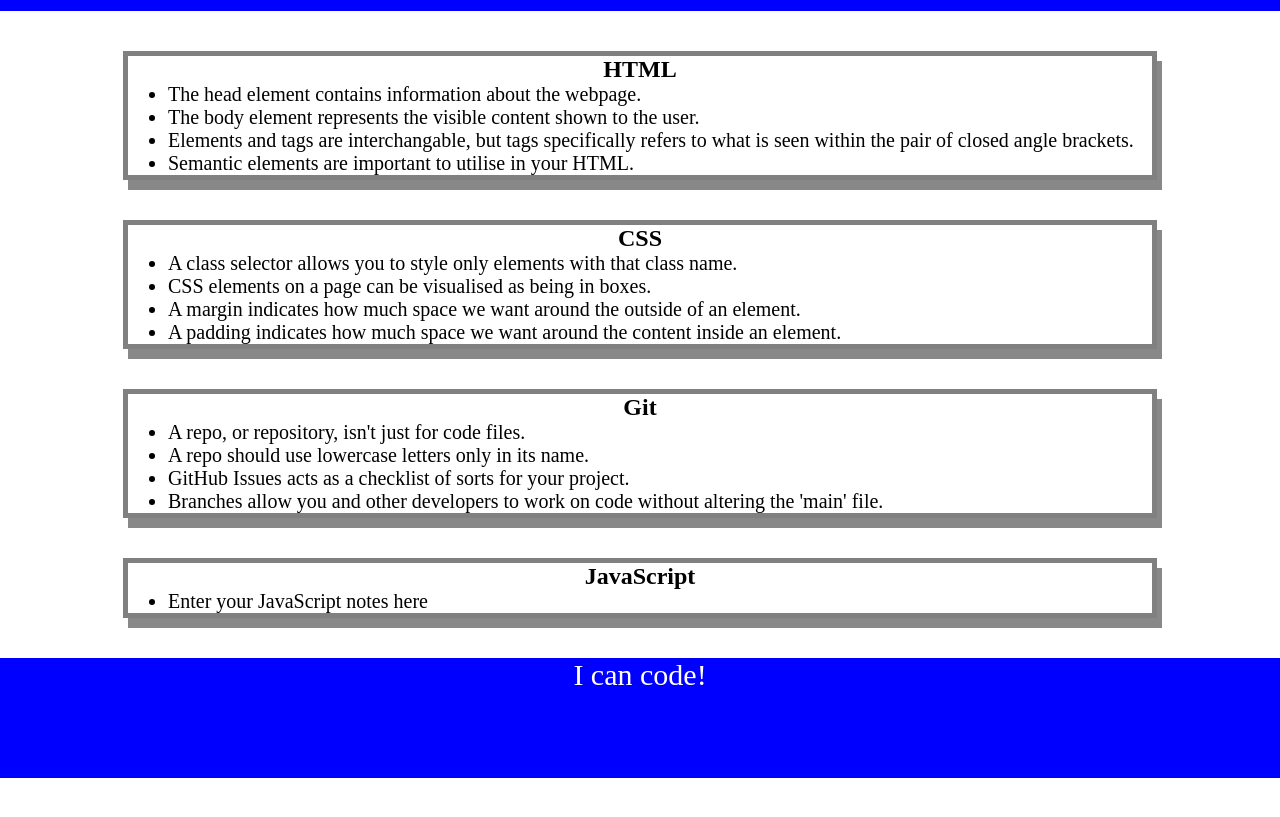
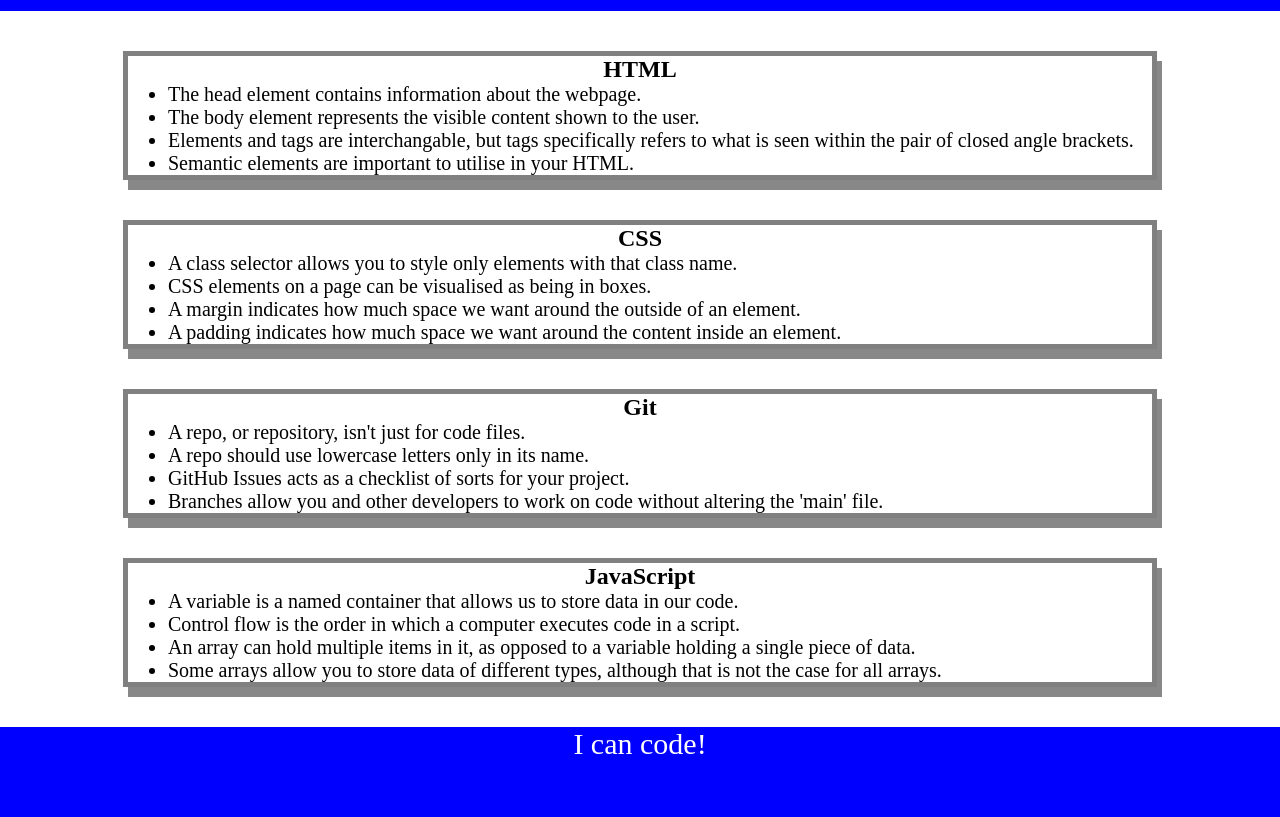
Before and after one commit to Alex-Quayle/prework-study-guide, a plain HTML site: page index.html in a window 1280 px wide. Shown: the part 109-926 px from the top of the page. Before the commit the page ends 887 px from the top, so only its background shows below. Drawn offline with Linux system fonts and the light colour scheme.

Commit message:
project complete git pull origin main

```diff
--- a/index.html
+++ b/index.html
@@ -46,7 +46,10 @@
       <section class="card" id="javascript-section">
         <h2>JavaScript</h2>
         <ul>
-          <li>Enter your JavaScript notes here</li>
+          <li>A variable is a named container that allows us to store data in our code.</li>
+          <li>Control flow is the order in which a computer executes code in a script.</li>
+          <li>An array can hold multiple items in it, as opposed to a variable holding a single piece of data.</li>
+          <li>Some arrays allow you to store data of different types, although that is not the case for all arrays.</li>
         </ul>
       </section>
     </main>
```
